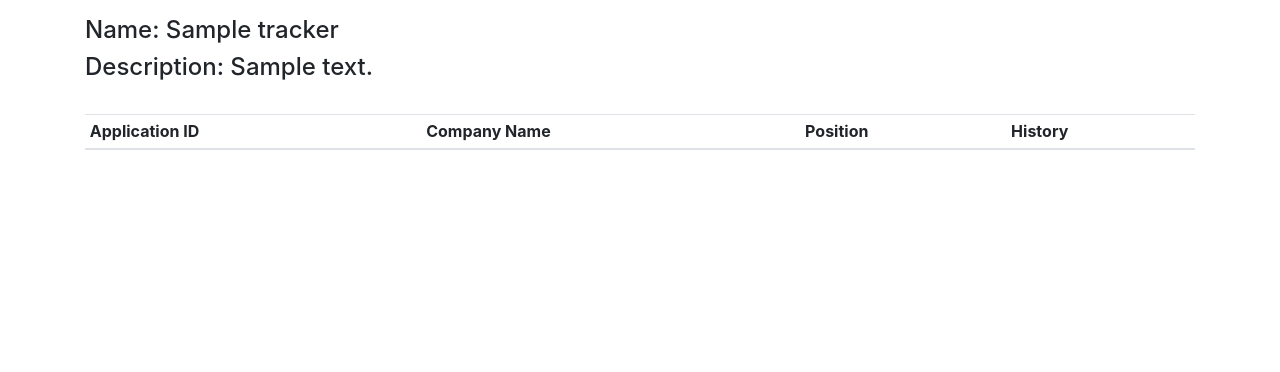
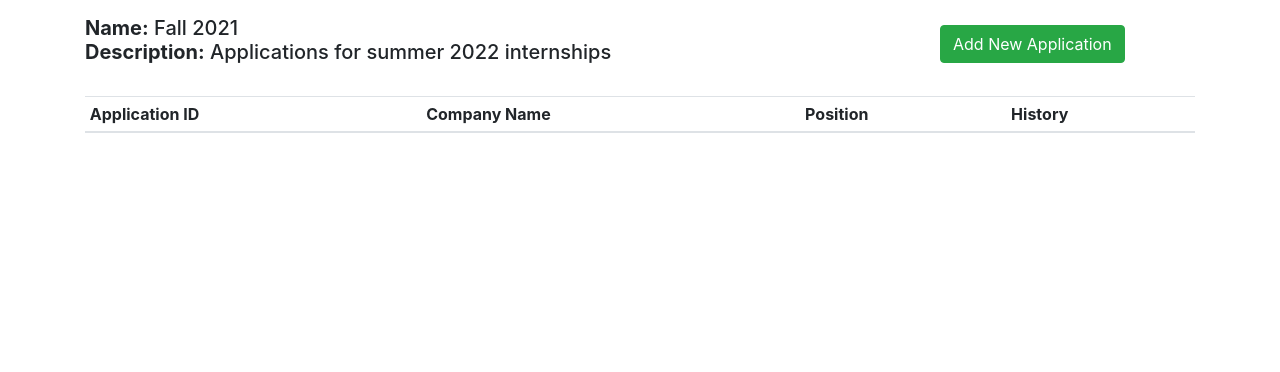
Before and after one commit to connor15mcc/dashboards, a Flask app: template src/tracker/templates/tracker.html in a window 1280 px wide. Shown: the part 48-420 px from the top of the page. Run offline with Flask 2, Linux system fonts and the light colour scheme; data comes from the database, SQL or seed files in the repository; tables that the repository leaves empty hold one stand-in row (values such as "Sample post"); the template is opened without the code that fills it: values that come from a table or form of the project are taken from there, most other values are stand-ins (such as "Sample title", 1, 10 or a date in 2020); lists and menus that the app fills with data are empty; some libraries are stand-ins or nearby versions.

Commit message:
created routes for adding new objects, defined testing database

```diff
--- a/src/tracker/models.py
+++ b/src/tracker/models.py
@@ -13,7 +13,7 @@ class Tracker(db.Model):
 
 
 class Application(db.Model):
-    application_id = db.Column(db.Integer, primary_key=True)
+    application_id = db.Column(db.String, primary_key=True)
     company_name = db.Column(db.String, nullable=False)
     position_name = db.Column(db.String, nullable=False)
     source = db.Column(db.String)
@@ -30,7 +30,7 @@ class Application(db.Model):
 
 
 class Event(db.Model):
-    event_id = db.Column(db.Integer, primary_key=True)
+    event_id = db.Column(db.String, primary_key=True)
     desc = db.Column(db.String, nullable=False)
     from_me = db.Column(db.Boolean, nullable=False)
     date = db.Column(db.DateTime, nullable=False, default=datetime.utcnow)
--- a/src/tracker/routes.py
+++ b/src/tracker/routes.py
@@ -1,35 +1,7 @@
-from flask import redirect, url_for, render_template
+from flask import request, redirect, url_for, render_template
 from flask_breadcrumbs import register_breadcrumb
 from tracker import app
-from tracker.models import Tracker, Application, Event
-
-exampleTrackers = [
-    Tracker(
-        name_id="fall_2021",
-        name="Fall 2021",
-        desc="Applications for summer 2022 internships",
-        applications=[],
-    ),
-    Tracker(
-        name_id="fall_2022",
-        name="Fall 2022",
-        desc="Applications for full-time employment",
-        applications=[
-            Application(
-                application_id=0,
-                company_name="Connor's Store",
-                position_name="SWE",
-                event_history=[
-                    Event(event_id=1, desc="applied", from_me=True),
-                    Event(event_id=2, desc="rejected", from_me=False),
-                ],
-            ),
-            Application(
-                application_id=1, company_name="Connor's Donuts", position_name="SDE"
-            ),
-        ],
-    ),
-]
+from tracker.models import Tracker, Application
 
 
 @app.route("/")
@@ -40,22 +12,24 @@ def root():
 @app.route("/trackers/")
 @register_breadcrumb(app, ".", "Home")
 def allTrackers():
-    return render_template("trackers.html", title="Trackers", trackers=exampleTrackers)
+    return render_template(
+        "trackers.html", title="Trackers", trackers=Tracker.query.all()
+    )
 
 
 @app.route("/trackers/<tracker_name>/")
-@register_breadcrumb(app, ".trackername", "Tracker")
+@register_breadcrumb(app, ".tracker", "Tracker")
 def oneTracker(tracker_name):
-    correctTrackers = [x for x in exampleTrackers if x.name_id == tracker_name]
-    if len(correctTrackers) == 0:
+    correctTracker = Tracker.query.filter_by(name_id=tracker_name).all()
+    if len(correctTracker) == 0:
         return render_template(
             "error.html", msg="Sorry, no trackers exist with this name."
         )
-    elif len(correctTrackers) == 1:
+    elif len(correctTracker) == 1:
         return render_template(
             "tracker.html",
-            title=[x for x in exampleTrackers if x.name_id == tracker_name][0].name,
-            tracker=correctTrackers[0],
+            title=correctTracker[0].name,
+            tracker=correctTracker[0],
         )
     else:
         return render_template(
@@ -65,16 +39,57 @@ def oneTracker(tracker_name):
         )
 
 
+def breadcrumb_for_oneApplication(*args, **kwargs):
+    app_id = request.view_args["app_id"]
+    app = Application.query.get(app_id)
+    print(f"{app.application_id=}")
+    return [{"text": app.company_name, "url": app.application_id}]
+
+
 @app.route("/trackers/<tracker_name>/<app_id>")
-@register_breadcrumb(app, ".trackername.application", "Application")
+@register_breadcrumb(
+    app,
+    ".tracker.application",
+    "Application",
+    dynamic_list_constructor=breadcrumb_for_oneApplication,
+)
 def oneApplication(tracker_name, app_id):
-    correctTracker = [x for x in exampleTrackers if x.name_id == tracker_name][0]
-    # TODO ^ verify this is correct length (and below)
-    correctApplication = [
-        x for x in correctTracker.applications if x.application_id == int(app_id)
-    ][0]
+    correctTracker = Tracker.query.filter_by(name_id=tracker_name).all()
+    if len(correctTracker) != 1:
+        return render_template(
+            "error.html",
+            msg="Sorry, either zero or multiple trackers exist with that name."
+            " Please clean the dataset.",
+        )
+    correctTracker = correctTracker[0]
+    correctApplication = Application.query.filter_by(application_id=app_id).all()
+    if len(correctApplication) != 1:
+        return render_template(
+            "error.html",
+            msg="Sorry, either zero or multiple applications exist with that id."
+            " Please clean the dataset.",
+        )
+    correctApplication = correctApplication[0]
     return render_template(
         "application.html",
         title=correctApplication.company_name,
         application=correctApplication,
     )
+
+
+@app.route("/trackers/add_new")
+@register_breadcrumb(app, ".add_new", "Add New Tracker")
+def addNewTracker():
+    return "add New Tracker"
+
+
+@app.route("/trackers/<tracker_name>/add_new")
+@register_breadcrumb(app, ".tracker.add_new", "Add New Application")
+def addNewApplication(tracker_name):
+    return "add New Application"
+
+
+@app.route("/trackers/<tracker_name>/<app_id>/add_new")
+@register_breadcrumb(app, ".tracker.application.add_new", "Add New Event")
+def addNewEvent(tracker_name, app_id):
+    return "add New Event"
--- a/src/tracker/templates/layout.html
+++ b/src/tracker/templates/layout.html
@@ -21,8 +21,8 @@
 
 <body>
     <div class="content">
-
         <nav class="bg-dark" aria-label="breadcrumb">
+            <div style=height:2%;>
                 <ol class="breadcrumb bg-dark">
                     {% for breadcrumb in breadcrumbs %}
                     {% if not loop.last %}
@@ -35,6 +35,7 @@
                     {% endif %}
                     {% endfor %}
                 </ol>
+            </div>
         </nav>
 
         <main class="container">
--- a/src/tracker/templates/tracker.html
+++ b/src/tracker/templates/tracker.html
@@ -1,8 +1,18 @@
 {% extends "layout.html" %}
 {% block content %}
-<h4>Name: {{tracker.name}}</h4>
-<h4>Description: {{tracker.desc}}</h4>
+<div class=row>
+    <div class="col">
+        <h5><b>Name:</b> {{tracker.name}}
+            <br><b>Description:</b> {{tracker.desc}}
+        </h5>
+    </div>
+    <div class="col-3 align-self-center">
+        <a class="btn btn-success" href="{{ url_for('addNewApplication', tracker_name = tracker.name_id) }}">Add New
+            Application</a>
+    </div>
+</div>
 <br>
+<div>
     <table id="data" class="table table-sm table-hover">
         <thead>
             <tr>
@@ -18,9 +28,10 @@
                 <td>{{ app.application_id }}</td>
                 <td>{{ app.company_name }}</td>
                 <td>{{ app.position_name }}</td>
-            <td><a class="btn btn-primary" href="{{ app.application_id }}">View History</a></td>
+                <td><a class="btn btn-primary btn-sm" href="{{ app.application_id }}">View History</a></td>
             </tr>
             {% endfor %}
         </tbody>
     </table>
+</div>
 {% endblock content %}
```
Also changed, not shown: scripts/create_test_database.py (added, +52 -0 lines), src/tracker/__init__.py (+7 -2 lines), src/tracker/templates/application.html (+13 -2 lines), src/tracker/templates/trackers.html (+14 -1 lines), src/tracker/site.db (deleted), src/tracker/tracker-test.db (added). Lines whose indentation alone changed are shown as unchanged.
